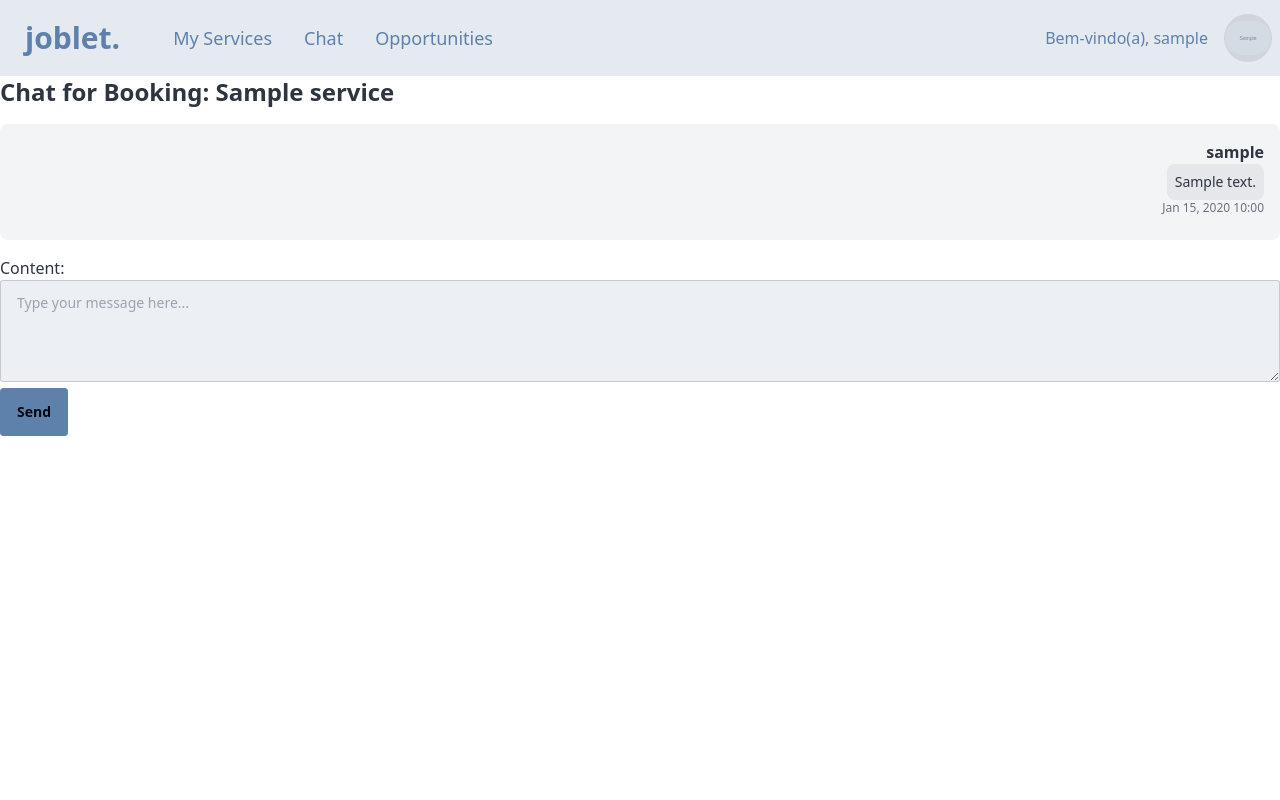
After one commit to hujuc/Joblet-Django, a Django app: page /booking/1/chat/ in a window 1280 px wide. The commit adds this page. Run offline with Django 5.2, Linux system fonts and the light colour scheme; a user stored in the database is signed in; tables that the repository leaves empty hold one stand-in row (values such as "Sample post"); grey boxes marked "Sample" are stand-in pictures; some libraries are stand-ins or nearby versions.

Commit message:
chat created when a booking is created

```diff
--- a/Joblet/urls.py
+++ b/Joblet/urls.py
@@ -50,12 +50,7 @@ urlpatterns = [
     path('thread/<int:recipient_id>/', views.message_thread, name='message_thread'),
     path('edit_profile/<int:user_id>/', views.edit_profile, name='edit_profile'),
     path('update-booking-status/<int:booking_id>/', views.update_booking_status, name='update_booking_status'),
-    path('notifications/', views.notifications, name='notifications'),
-    path('notifications/approve/<int:notification_id>/', views.approve_booking, name='approve_booking'),
-    path('notifications/reject/<int:notification_id>/', views.reject_booking, name='reject_booking'),
-    path('notifications/read/<int:notification_id>/', views.mark_notification_as_read, name='mark_notification_as_read'),
-    # path('chat/<int:service_id>/', views.chat, name='chat'),path('book/<int:service_id>/', views.book_service, name='book_service'),
-
+    path('booking/<int:booking_id>/chat/', views.chat_view, name='chat_view'),
 ]
 
 if settings.DEBUG:
--- a/app/apps.py
+++ b/app/apps.py
@@ -1,6 +1,8 @@
 from django.apps import AppConfig
-
 
 class AppConfig(AppConfig):
     default_auto_field = 'django.db.models.BigAutoField'
     name = 'app'
+
+    def ready(self):
+        import app.signals  # Ensure signals are imported when the app is ready
--- a/app/forms.py
+++ b/app/forms.py
@@ -206,8 +206,8 @@ class MessageForm(forms.ModelForm):
 
 class BookingForm(forms.ModelForm):
     class Meta:
-        model = Booking  # Specify the model class
-        fields = ['scheduled_time', 'details']  # Match the field names in the Booking model
+        model = Booking
+        fields = ['scheduled_time', 'details']
         widgets = {
             'scheduled_time': forms.DateTimeInput(attrs={
                 'type': 'datetime-local',
@@ -216,7 +216,7 @@ class BookingForm(forms.ModelForm):
             }),
             'details': forms.Textarea(attrs={
                 'class': 'textarea textarea-bordered w-full',
+                'placeholder': 'Add details about your booking',
                 'rows': 4,
-                'placeholder': 'Add any additional details about your booking',
             }),
         }
--- /dev/null
+++ b/app/templates/chat.html
@@ -0,0 +1,23 @@
+{% extends "layout.html" %}
+
+{% block content %}
+<div class="chat-container">
+    <h2 class="text-2xl font-bold mb-4">Chat for Booking: {{ booking.service.title }}</h2>
+
+    <div class="chat-messages bg-gray-100 p-4 rounded-lg max-h-96 overflow-y-auto">
+        {% for message in messages %}
+            <div class="message mb-2 {% if message.sender == request.user.profile %}text-right{% else %}text-left{% endif %}">
+                <p class="font-semibold">{{ message.sender.user.username }}</p>
+                <p class="text-sm bg-gray-200 inline-block rounded-lg p-2">{{ message.content }}</p>
+                <p class="text-xs text-gray-500">{{ message.timestamp|date:"M d, Y H:i" }}</p>
+            </div>
+        {% endfor %}
+    </div>
+
+    <form method="POST" class="mt-4">
+        {% csrf_token %}
+        {{ form.as_p }}
+        <button type="submit" class="btn btn-primary">Send</button>
+    </form>
+</div>
+{% endblock %}
--- a/app/templates/layout.html
+++ b/app/templates/layout.html
@@ -38,9 +38,9 @@
                         <div class="navbar-end flex gap-4">
                             <div class="dropdown dropdown-end">
                                 <div class="flex items-center gap-2">
-                                    <a href="{% url 'notifications' %}" class="btn btn-ghost btn-circle relative">
-                                        <i class="fas fa-bell text-2xl text-primary"></i>
-                                    </a>
+{#                                    <a href="{% url 'notifications' %}" class="btn btn-ghost btn-circle relative">#}
+{#                                        <i class="fas fa-bell text-2xl text-primary"></i>#}
+{#                                    </a>#}
                                     <span class="text-primary mr-2">Bem-vindo(a), {{ user.username }}</span>
 
                                     <div tabindex="0" role="button" class="btn btn-ghost btn-circle bg-gray-300 text-black">
--- a/app/templates/profile.html
+++ b/app/templates/profile.html
@@ -225,7 +225,7 @@
                             <div class="flex flex-col justify-end mt-6">
                                 <form method="POST" action="{% url 'book_service' service.id %}">
                                     {% csrf_token %}
-                                    <input type="datetime-local" name="date" required class="input input-bordered w-full mb-2">
+                                    <input type="datetime-local" name="scheduled_time" required class="input input-bordered w-full mb-2">
                                     <button type="submit" class="btn btn-secondary text-white w-full">Book</button>
                                 </form>
                             </div>
@@ -444,7 +444,7 @@
                             <div class="flex justify-between items-center">
                                 <div>
                                     <h3 class="font-semibold">{{ booking.service.title }}</h3>
-                                    <p class="text-sm text-gray-500">Date: {{ booking.date|date:"d M Y, H:i" }}</p>
+                                    <p class="text-sm text-gray-500">scheduled_time: {{ booking.scheduled_time|date:"d M Y, H:i" }}</p>
                                     <p class="text-sm text-gray-500">Status: {{ booking.get_status_display }}</p>
                                     <p class="text-sm text-gray-500">
                                         Approved: {{ booking.approved_by_provider|yesno:"Yes,No" }}
--- a/app/templates/services.html
+++ b/app/templates/services.html
@@ -52,7 +52,7 @@
             {% if services %}
                 <div class="grid grid-cols-1 sm:grid-cols-2 lg:grid-cols-3 gap-4">
                     {% for service in services %}
-                        <a href="{% url 'service' service.id %}" class="group">
+                        <a href="{% url 'service_detail' service.id %}" class="group">
                             <div class="card bg-base-100 shadow-md overflow-hidden hover:shadow-lg transition-shadow duration-300">
                                 {% if service.image %}
                                     <img
--- a/app/views.py
+++ b/app/views.py
@@ -9,7 +9,7 @@ from django.views.decorators.http import require_http_methods
 
 from .forms import CustomUserCreationForm, LoginForm, ProfileForm, ReviewForm, CategoryForm, AddBalanceForm, \
     ProviderForm, MessageForm, BookingForm
-from .models import Profile, Provider, Service, Category, Message, Booking, Notification
+from .models import Profile, Provider, Service, Category, Message, Booking, Chat
 
 logger = logging.getLogger(__name__)
 
@@ -290,7 +290,7 @@ def profile(request, user_id):
     review_form = ReviewForm()
     add_balance_form = AddBalanceForm()
 
-    booking_history = Booking.objects.filter(customer=user_profile).select_related('service').order_by('-date')
+    booking_history = Booking.objects.filter(customer=user_profile).select_related('service').order_by('-scheduled_time')
 
     # Get the provider instance if it exists
     provider = user_profile.provider if hasattr(user_profile, 'provider') else None
@@ -344,6 +344,41 @@ def profile(request, user_id):
         'booking_history': booking_history if request.user == user_profile.user else None,
     }
     return render(request, 'profile.html', context)
+
+@login_required
+def chat_view(request, booking_id):
+    booking = get_object_or_404(Booking, id=booking_id)
+    chat, created = Chat.objects.get_or_create(booking=booking)
+
+    # Ensure only the customer or provider can access the chat
+    if request.user.profile not in [booking.customer, booking.service.provider.profile]:
+        return redirect('home')
+
+    # Get messages for the chat
+    messages = chat.messages.order_by('timestamp')
+
+    if request.method == "POST":
+        form = MessageForm(request.POST)
+        if form.is_valid():
+            message = form.save(commit=False)
+            message.chat = chat
+            message.sender = request.user.profile
+            message.recipient = (
+                booking.customer if request.user.profile == booking.service.provider.profile else booking.service.provider.profile
+            )
+            message.save()
+            return redirect('chat_view', booking_id=booking.id)
+
+    else:
+        form = MessageForm()
+
+    context = {
+        'chat': chat,
+        'messages': messages,
+        'form': form,
+        'booking': booking,
+    }
+    return render(request, 'chat.html', context)
 
 def send_message(request, recipient_id):
     recipient = get_object_or_404(Profile, id=recipient_id)
@@ -417,31 +452,25 @@ def edit_profile(request, user_id):
 
 @login_required
 def book_service(request, service_id):
-    service = get_object_or_404(Service, id=service_id)
+    service = get_object_or_404(Service, id=service_id, is_active=True, approval='approved')
 
     if request.method == "POST":
         form = BookingForm(request.POST)
         if form.is_valid():
-            # Create booking
             booking = form.save(commit=False)
             booking.service = service
             booking.customer = request.user.profile  # Assuming Profile is linked to User
             booking.save()
+            print(f"Booking created: {booking}")  # Debugging output
+            return redirect('service_detail', service_id=service.id)
+        else:
+            print("Form is not valid")  # Debugging output
+            print(form.errors)  # Show form validation errors
 
-            # Notify the provider
-            Notification.objects.create(
-                recipient=service.provider.profile,
-                message=f"{request.user.username} has booked your service '{service.title}'.",
-                booking=booking,
-                action_required=True
-            )
-            messages.success(request, "Booking created successfully!")
-            return redirect('service_detail', service_id=service_id)
-        else:
-            messages.error(request, "Invalid booking details.")
-            return redirect('service_detail', service_id=service_id)
+    else:
+        form = BookingForm()
 
-    return redirect('service_detail', service_id=service_id)
+    return render(request, 'service_detail.html', {'service': service, 'form': form})
 
 
 @login_required
@@ -469,58 +498,3 @@ def update_booking_status(request, booking_id):
         messages.info(request, "Esta reserva já foi concluída.")
 
     return redirect('profile', user_id=request.user.id)
-@login_required
-def notifications(request):
-    user_profile = Profile.objects.get(user=request.user)
-    notifications = user_profile.notifications.order_by('-created_at')
-    return render(request, 'notifications.html', {'notifications': notifications})
-
-@login_required
-def mark_notification_as_read(request, notification_id):
-    notification = get_object_or_404(Notification, id=notification_id, recipient=request.user.profile)
-    notification.read = True
-    notification.save()
-    return redirect('notifications')
-
-
-@login_required
-def approve_booking(request, notification_id):
-    notification = get_object_or_404(Notification, id=notification_id, recipient=request.user.profile)
-
-    if not notification.booking:
-        messages.error(request, "Reserva não encontrada para esta notificação.")
-        return redirect('notifications')
-
-    # Aprova a reserva associada
-    booking = notification.booking
-    booking.approved_by_provider = True
-    booking.save()
-
-    # Marca a notificação como lida
-    notification.read = True
-    notification.action_required = False
-    notification.save()
-
-    messages.success(request, "Reserva aprovada com sucesso!")
-    return redirect('notifications')
-
-@login_required
-def reject_booking(request, notification_id):
-    notification = get_object_or_404(Notification, id=notification_id, recipient=request.user.profile)
-
-    if not notification.booking:
-        messages.error(request, "Reserva não encontrada para esta notificação.")
-        return redirect('notifications')
-
-    # Rejeita a reserva associada
-    booking = notification.booking
-    booking.status = 'cancelled'
-    booking.save()
-
-    # Marca a notificação como lida
-    notification.read = True
-    notification.action_required = False
-    notification.save()
-
-    messages.success(request, "Reserva rejeitada com sucesso!")
-    return redirect('notifications')
```
Also changed, not shown: app/admin.py (+16 -2 lines), app/models.py (+10 -19 lines), app/signals.py (added, +8 -0 lines), app/templates/service_detail.html (+17 -13 lines), app/migrations/0018_merge_20241109_1911.py (added), app/migrations/0019_remove_chat_client_remove_chat_provider_and_more.py (added).
